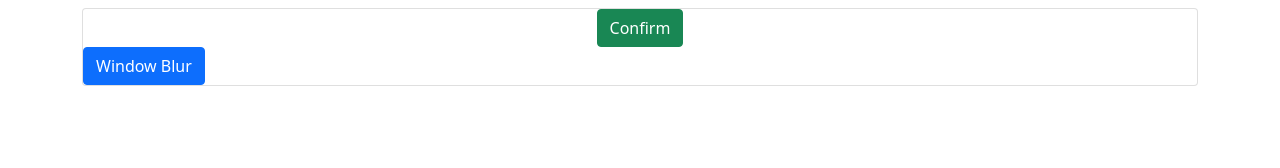
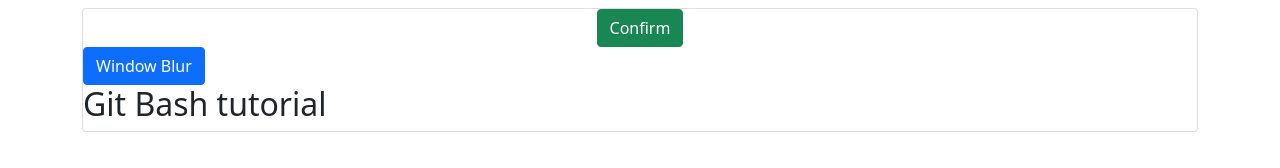
Before and after one commit to CoderAmit-git-hub/Git-Tutorial, a plain HTML site: page index.html in a window 1280 px wide. Drawn offline with nearby package versions, Linux system fonts and the light colour scheme.

Commit message:
I have changed index.html and add h2 tag into git class

```diff
--- a/index.html
+++ b/index.html
@@ -20,7 +20,7 @@
 				<a class="btn btn-primary" onclick="winBlur()" href="#">Window Blur</a>
 			</div>
 			<div class="git">
-
+				<h2>Git Bash tutorial</h2>
 			</div>
 		</div>
 	</div>
```
